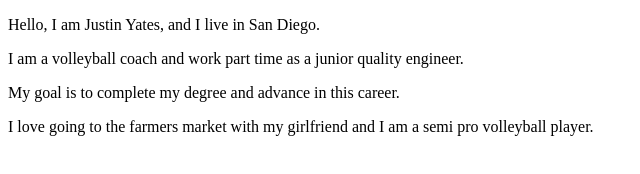
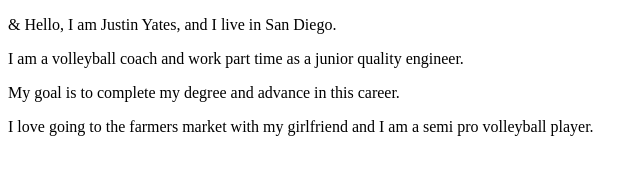
Before and after one commit to jyates2hawk/fundamentals-of-web-development, a plain HTML site: page index.html in a window 1280 px wide. Shown: the full height of the page, 0-640 px from the left. Drawn offline with Linux system fonts and the light colour scheme.

Commit message:
did not work

```diff
--- a/index.html
+++ b/index.html
@@ -5,7 +5,7 @@
   <title>Internet Technologies and Web Design</title>
 </head>
 <body>
-  <p>Hello, I am Justin Yates, and I live in San Diego.</p>
+  <p>&amp; Hello, I am Justin Yates, and I live in San Diego.</p>
   <p>I am a volleyball coach and work part time as a junior quality engineer.</p>
   <p>My goal is to complete my degree and advance in this career.</p>
   <p>I love going to the farmers market with my girlfriend and I am a semi pro volleyball player.</p>
```
